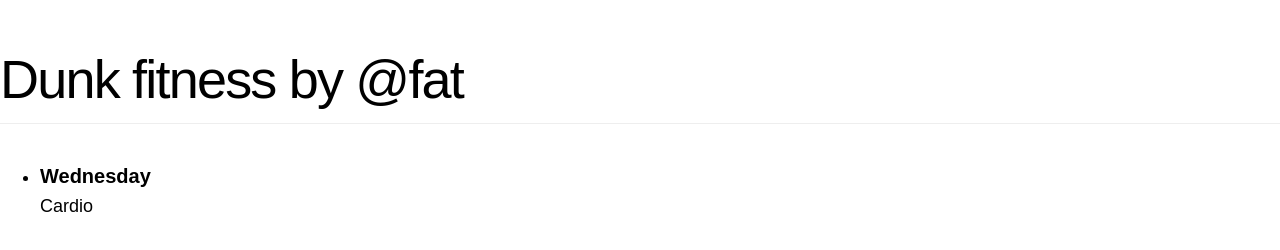
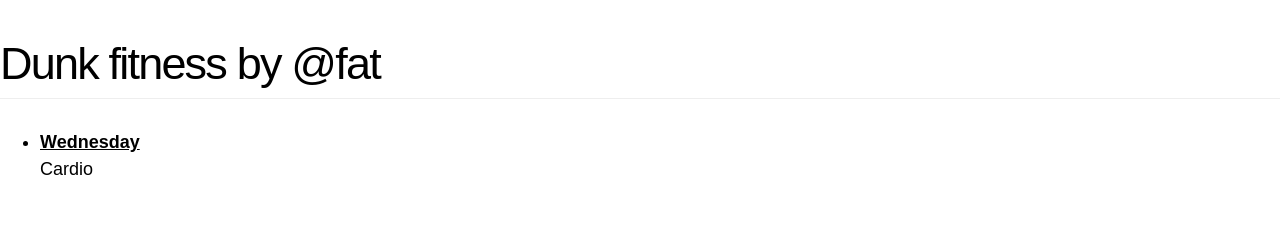
Before and after one commit to theuiguru/fitness, a plain HTML site: page index.html in a window 1280 px wide. Drawn offline with Linux system fonts and the light colour scheme.

Commit message:
updated css

```diff
--- a/index.html
+++ b/index.html
@@ -4,11 +4,11 @@
 <meta name="Description" content="Dunk Fitness Routine by Jacob Thornton (@fat)" />
 <meta name="Author" content="Chris Thomas" />
 <title>Dunk Fitness by @fat</title><style type="text/css">
-html, body {margin:0; padding:0; font-family:Arial, sans-serif; font-size:18px; line-height:1.6;}
-h1 {font-weight:500; font-size:3em; letter-spacing:-.1rem; border-bottom:1px solid #eee;}
+html, body {margin:0; padding:0; font-family:Arial, sans-serif; font-size:18px; line-height:1.5;}
+h1 {font-weight:500; font-size:2.5em; letter-spacing:-.1rem; border-bottom:1px solid #eee;}
 .days {padding:20px;}
 .day {display:none;}
-span {font-weight:bold; font-size:20px;}
+span {font-weight:bold; text-decoration:underline;}
 </style></head><body><h1>Dunk fitness by @fat</h1>
 <div class="day" id="sun"><ul>
   <li><span>Sunday</span><br/>Rest</li>
```
